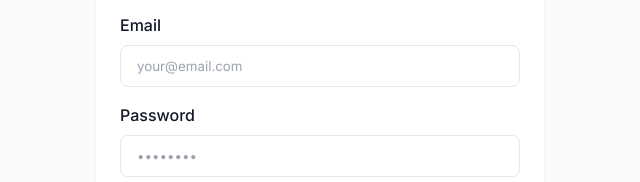
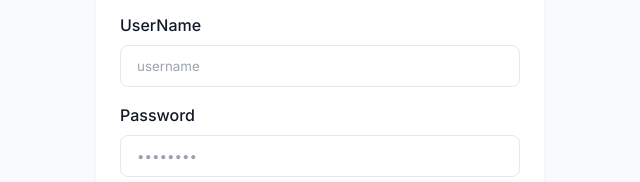
Before and after one commit to Keerthi-Vijaibabu/Expense_tracker, a plain HTML site: page templates/register.html in a window 1280 px wide. Shown: the part 292-474 px from the top of the page, 320-960 px from the left. Drawn offline with Linux system fonts and the light colour scheme.

Commit message:
Committed on 7th

```diff
--- a/templates/register.html
+++ b/templates/register.html
@@ -97,12 +97,12 @@
                 />
               </div>
               <div class="form-group">
-                <label for="email">Email</label>
+                <label for="username">UserName</label>
                 <input
-                  type="email"
-                  id="email"
+                  type="text"
+                  id="username"
                   class="form-input"
-                  placeholder="your@email.com"
+                  placeholder="username"
                   required
                 />
               </div>
```
Also changed, not shown: 1 other file.
